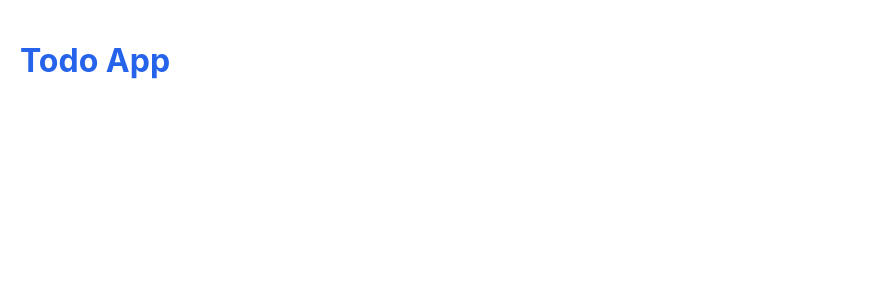
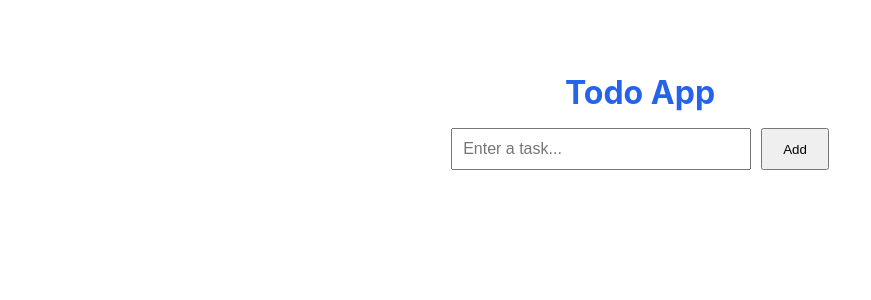
Before and after one commit to Neema93/Todo_python, a React (Create React App) app in the folder forntend/todo/: page / in a window 1280 px wide. Shown: the top 300 px of the page, without its empty margins (0-871 px from the left). Built offline with nearby package versions, Linux system fonts and the light colour scheme.

Commit message:
Header add with inter task

```diff
--- a/forntend/todo/src/App.js
+++ b/forntend/todo/src/App.js
@@ -1,10 +1,10 @@
 
 import './App.scss';
-
+import Header from './component/Header';
 function App() {
   return (
        <div className="container">
-      <h1>Todo App</h1>
+      <Header />
     </div>
   );
 }
--- a/forntend/todo/src/component/Header.jsx
+++ b/forntend/todo/src/component/Header.jsx
@@ -1,2 +1,33 @@
-export default function Header(){
+import { useState } from "react";
+import "./Header.scss";
+function Header() {
+  const [todo, setTodo] = useState("");
+
+  const handleAdd = () => {
+    if (!todo.trim()) return;
+
+    console.log("New Todo:", todo);
+    setTodo("");
+  };
+
+  return (
+    <header className="header">
+      <h1>Todo App</h1>
+
+      <div className="todo-input">
+        <input
+          type="text"
+          placeholder="Enter a task..."
+          value={todo}
+          onChange={(e) => setTodo(e.target.value)}
+        />
+
+        <button onClick={handleAdd}>
+          Add
+        </button>
+      </div>
+    </header>
+  );
 }
+
+export default Header;
--- /dev/null
+++ b/forntend/todo/src/component/Header.scss
@@ -0,0 +1,25 @@
+.header {
+  padding: 2rem;
+  text-align: center;
+
+  h1 {
+    margin-bottom: 1rem;
+  }
+}
+
+.todo-input {
+  display: flex;
+  justify-content: center;
+  gap: 10px;
+
+  input {
+    width: 300px;
+    padding: 10px;
+    font-size: 16px;
+  }
+
+  button {
+    padding: 10px 20px;
+    cursor: pointer;
+  }
+}
```
